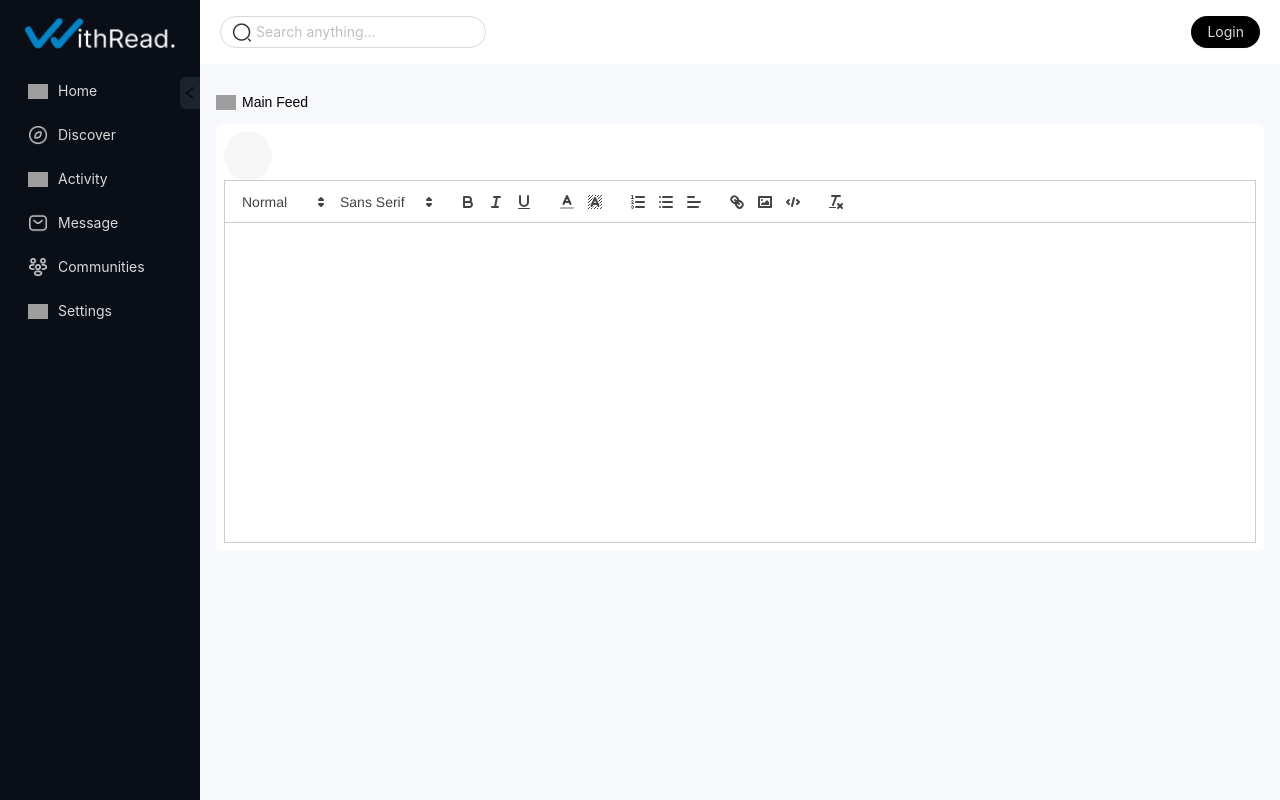
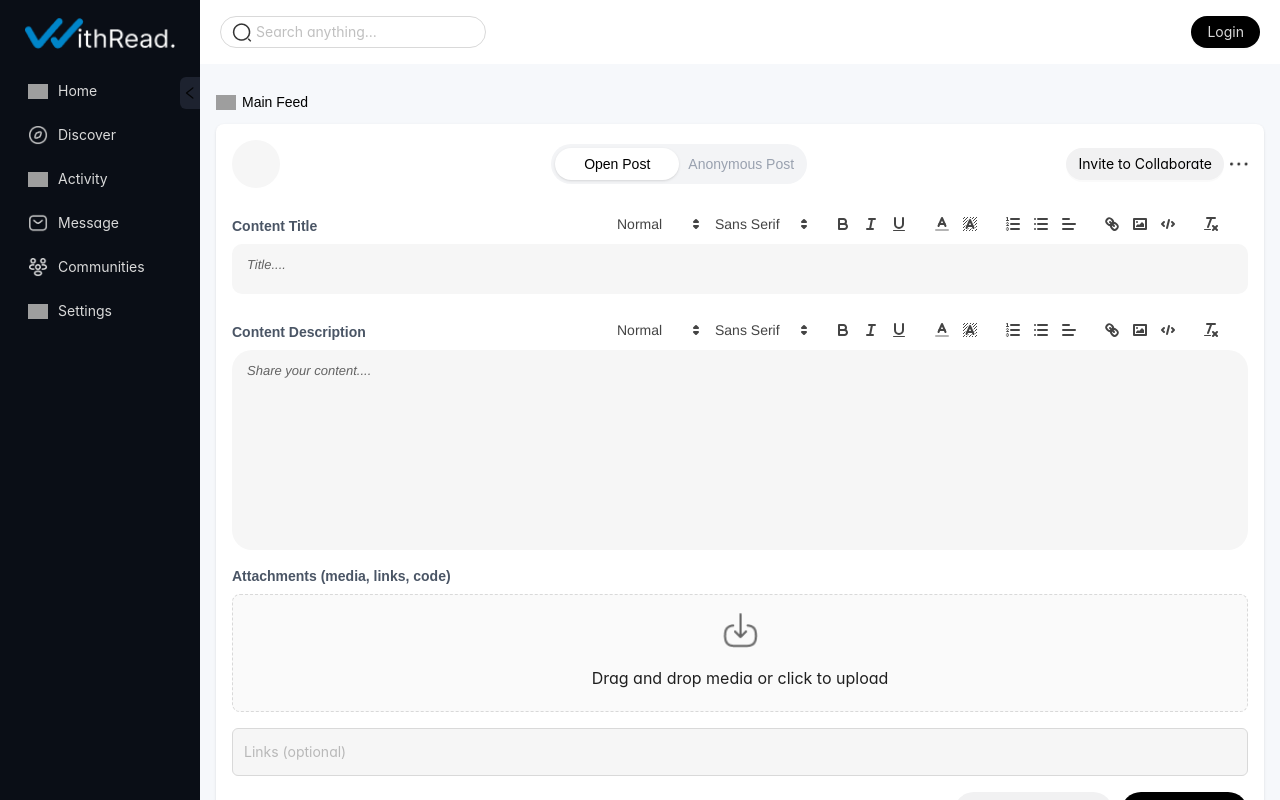
Before and after one commit to emmasam1/withread, a Next.js app: page /dashboard/newpost in a window 1280 px wide. Built offline with nearby package versions, Linux system fonts and the light colour scheme; grey boxes are pictures that could not be loaded.

Commit message:
working on user post

```diff
--- a/src/app/dashboard/newpost/page.jsx
+++ b/src/app/dashboard/newpost/page.jsx
@@ -1,62 +1,229 @@
 "use client";
+
 import Image from "next/image";
 import Link from "next/link";
 import React, { useState } from "react";
 import { useApp } from "../../context/context";
+import dynamic from "next/dynamic";
+import { message, Upload, Input, Button } from "antd";
+import { motion } from "framer-motion";
+import axios from "axios";
 
-import { Editor } from 'primereact/editor';
+const { Dragger } = Upload;
+const Editor = dynamic(
+  () => import("primereact/editor").then((mod) => mod.Editor),
+  {
+    ssr: false,
+  }
+);
 
+const Page = () => {
+  const { API_BASE_URL, loading, user, token, setLoading } = useApp();
+  const [activeTab, setActiveTab] = useState("1");
 
-const page = () => {
-  const { API_BASE_URL, loading, user, token } = useApp();
-  const [text, setText] = useState('');
+  const [title, setTitle] = useState("");
+  const [content, setContent] = useState("");
+  const [link, setLink] = useState("");
+  const [emojis, setEmojis] = useState("");
+  const [categories, setCategories] = useState("");
+  const [tags, setTags] = useState("");
+  const [collaborators, setCollaborators] = useState("");
+  const [files, setFiles] = useState([]);
+
   const initials = `${user?.firstName?.[0] || ""}${
     user?.lastName?.[0] || ""
   }`.toUpperCase();
 
-  console.log(initials);
+  const tabs = [
+    { key: "1", label: "Open Post" },
+    { key: "2", label: "Anonymous Post" },
+  ];
+
+  const draggerProps = {
+    name: "file",
+    multiple: true,
+    beforeUpload: (file) => {
+      setFiles((prev) => [...prev, file]);
+      return false;
+    },
+    onRemove: (file) => {
+      setFiles((prev) => prev.filter((f) => f.uid !== file.uid));
+    },
+    fileList: files,
+  };
+
+  const addPost = async () => {
+    const url = `${API_BASE_URL}/api/post/post-feed`;
+
+    const payload = {
+      type: activeTab === "1" ? "open" : "anonymous",
+      title,
+      content,
+      images: files,
+      emojis,
+      categories,
+      tags,
+      collaborators,
+      link,
+    };
+
+    const res = await axios.post(payload, {
+      headers: {
+        Authorization: `Bearer ${token}`,
+      },
+    });
+
+    console.log("POST PAYLOAD:", payload);
+    message.success("Post data logged to console!");
+  };
+
   return (
     <div className="p-4">
-      <Link href="/dashboard" className="flex items-center gap-1.5">
-        {" "}
+      <Link href="/dashboard" className="flex items-center gap-1.5 mb-3">
         <Image src="/images/arrow-left.png" alt="icon" width={20} height={15} />
         <p className="text-black text-sm">Main Feed</p>
       </Link>
 
-      <div className="bg-white p-2 rounded-md mt-3">
-        <div className="flex items-center justify-between">
-          <div className="flex items-center gap-1.5">
+      <div className="bg-white p-4 rounded-lg shadow">
+        {/* Header: Avatar, Tabs, Options */}
+        <div className="flex items-center justify-between mb-4">
+          <div className="flex items-center gap-3">
             {user?.avatar ? (
               <Image
-                src={user?.avatar}
+                src={user.avatar}
                 alt="user avatar"
                 width={40}
                 height={40}
                 className="rounded-full"
               />
             ) : (
-              <div className="!bg-[#F6F6F6] rounded-full p-2 w-12 h-12 flex justify-center items-center">
+              <div className="bg-[#F6F6F6] rounded-full w-12 h-12 flex justify-center items-center">
                 <h1 className="font-semibold text-gray-400">{initials}</h1>
               </div>
             )}
             <div>
-              <h1 className="font-semibold capitalize">
+              <h1 className="font-semibold capitalize text-sm">
                 {user?.firstName} {user?.lastName}
               </h1>
             </div>
           </div>
-          <div></div>
-          <div></div>
+
+          <div className="relative bg-gray-100 rounded-full w-64 h-10 p-1 flex items-center overflow-hidden">
+            <motion.div
+              layout
+              transition={{ type: "spring", stiffness: 300, damping: 30 }}
+              className="absolute top-1 left-1 h-8 w-[calc(50%-0.25rem)] bg-white rounded-full shadow z-0"
+              style={{
+                left: activeTab === "1" ? "4px" : "calc(50% + 4px)",
+              }}
+            />
+            {tabs.map((tab) => (
+              <button
+                key={tab.key}
+                onClick={() => setActiveTab(tab.key)}
+                className={`flex-1 z-10 text-sm font-medium transition-colors ${
+                  activeTab === tab.key ? "text-black" : "text-gray-400"
+                }`}
+              >
+                {tab.label}
+              </button>
+            ))}
+          </div>
+
+          <div className="flex items-center gap-1.5">
+            <Button className="!bg-[#F1F1F2] !text-black !border-0 !rounded-full !py-4 !px-3">
+              Invite to Collaborate
+            </Button>
+            <Image
+              src="/images/Frame.png"
+              alt="More options"
+              width={18}
+              height={12}
+            />
+          </div>
         </div>
 
-        <div className="card">
-            <Editor value={text} onTextChange={(e) => setText(e.htmlValue)} style={{ height: '320px' }} />
+        {/* Title */}
+        <div className="mb-4 relative">
+          <h1 className="font-semibold mb-2 text-sm text-gray-600 absolute top-3">
+            Content Title
+          </h1>
+          <Editor
+            value={title}
+            onTextChange={(e) => setTitle(e.htmlValue)}
+            placeholder="Title...."
+            style={{
+              height: "50px",
+              background: "#F6F6F6",
+              borderRadius: "10px",
+              border: "none",
+            }}
+            className="rounded-md !border-0"
+          />
         </div>
 
+        {/* Content */}
+        <div className="mb-4 relative">
+          <h1 className="font-semibold mb-2 text-sm text-gray-600 absolute top-3">
+            Content Description
+          </h1>
+          <Editor
+            value={content}
+            onTextChange={(e) => setContent(e.htmlValue)}
+            placeholder="Share your content...."
+            style={{
+              height: "200px",
+              background: "#F6F6F6",
+              borderRadius: "20px",
+              border: "none",
+            }}
+            className="rounded-md !border-0"
+          />
+        </div>
 
+        {/* File Upload */}
+        <div>
+          <h1 className="font-semibold mb-2 text-sm text-gray-600">
+            Attachments (media, links, code)
+          </h1>
+          <Dragger {...draggerProps}>
+            <p className="ant-upload-drag-icon flex items-center justify-center">
+              <Image
+                src="/images/upload.png"
+                alt="icon"
+                width={40}
+                height={40}
+              />
+            </p>
+            <p className="ant-upload-text">
+              Drag and drop media or click to upload
+            </p>
+          </Dragger>
+
+          {/* Optional inputs */}
+          <Input
+            placeholder="Links (optional)"
+            className="!mt-4 !bg-[#F6F6F6] !py-3"
+            value={link}
+            onChange={(e) => setLink(e.target.value)}
+          />
+        </div>
+
+        {/* Buttons */}
+        <div className="flex justify-end my-4 gap-2">
+          <Button className="!bg-[#F1F1F2] !text-black !border-0 !rounded-full !py-5 !px-8">
+            Save to Drafts
+          </Button>
+          <Button
+            className="!bg-black !text-[#D9D9D9] !border-0 !rounded-full !py-5 !px-8"
+            onClick={addPost}
+          >
+            Post Now
+          </Button>
+        </div>
       </div>
     </div>
   );
 };
 
-export default page;
+export default Page;
--- a/src/app/globals.css
+++ b/src/app/globals.css
@@ -25,9 +25,30 @@ body {
   font-family: Arial, Helvetica, sans-serif;
 }
 .ant-dropdown .ant-dropdown-menu {
-  background-color: #0A0E16;
+  background-color: #0a0e16;
   width: 200px;
   position: absolute;
   bottom: -16px;
   right: -220px;
 }
+/* Style the editor toolbar */
+.p-editor-toolbar {
+  background-color: white !important;
+  display: flex !important;
+  justify-content: flex-end !important; /* Move icons to the right */
+}
+
+.ql-toolbar.ql-snow {
+  display: flex;
+  justify-content: end;
+  border: none !important;
+}
+
+/* Style the editable area */
+.p-editor-container .p-editor-content {
+  background-color: #f6f6f6 !important;
+  border-radius: 0.37rem !important;
+}
+.ql-container.ql-snow {
+  border: "none" !important;
+}
--- a/src/app/layout.js
+++ b/src/app/layout.js
@@ -1,6 +1,10 @@
 import { Geist, Geist_Mono } from "next/font/google";
 import "./globals.css";
 import { AppProvider } from "./context/context";
+import 'primereact/resources/themes/lara-light-blue/theme.css';  // Theme
+import 'primereact/resources/primereact.min.css';                // Core
+import 'primeicons/primeicons.css';                              // Icons
+
 
 const geistSans = Geist({
   variable: "--font-geist-sans",
```
Also changed, not shown: public/images/upload.png (added).
